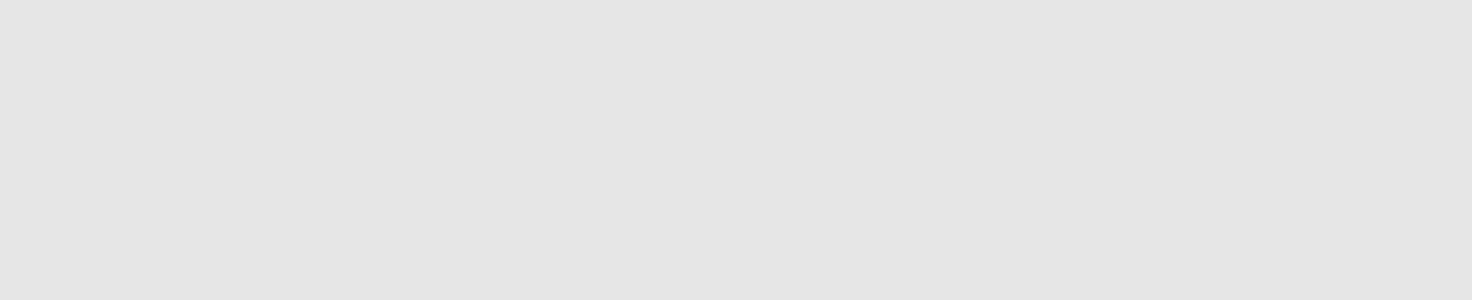
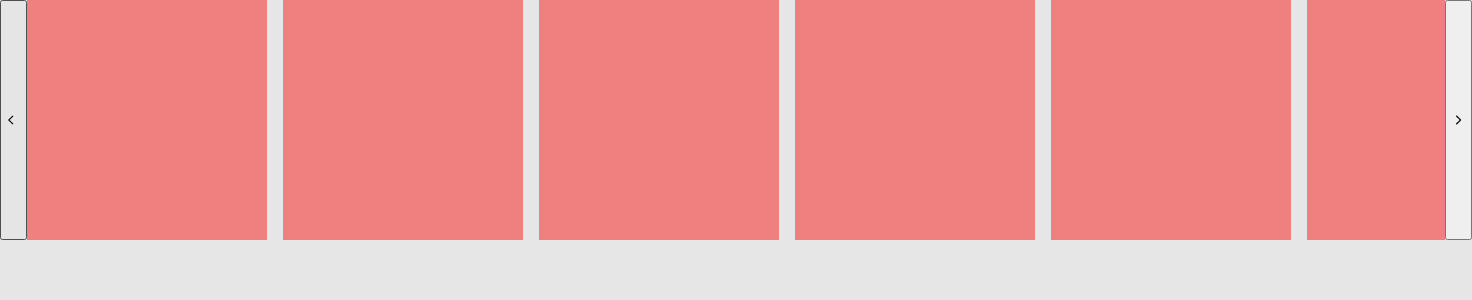
Before and after one commit to w1216linw/shopwise, a React (Vite) app: page /test in a window 1280 px wide. Before the commit this address had no page. Shown: the top 300 px of the page, 1472 px wide, since content can reach past the window. Built offline with nearby package versions, Linux system fonts and the light colour scheme.

Commit message:
feat: add category scroller

```diff
--- a/src/App.tsx
+++ b/src/App.tsx
@@ -1,17 +1,19 @@
-import { BrowserRouter as Router, Routes, Route } from "react-router-dom";
+import { BrowserRouter as Router, Route, Routes } from "react-router-dom";
+import Checkout from "./pages/Checkout";
 import Home from "./pages/Home";
-import Checkout from "./pages/Checkout";
 import Success from "./pages/Success";
+import Test from "./pages/Test";
 
 export default function App() {
   return (
     <Router>
       <Routes>
         <Route path="/" element={<Home />} />
-        <Route path="/checkout" >
-          <Route index element={<Checkout />}/>
-          <Route path="success" element={<Success />}/>
+        <Route path="/checkout">
+          <Route index element={<Checkout />} />
+          <Route path="success" element={<Success />} />
         </Route>
+        <Route path="/test" element={<Test />} />
       </Routes>
     </Router>
   );
--- /dev/null
+++ b/src/pages/Test.tsx
@@ -0,0 +1,41 @@
+import { useRef } from "react";
+import { MdArrowBackIos, MdArrowForwardIos } from "react-icons/md";
+
+const Test = () => {
+  const containerRef = useRef<HTMLDivElement | null>(null);
+  const scrollAmount = 200;
+
+  const scrollRight = () => {
+    if (containerRef.current) {
+      containerRef.current.scrollLeft += 450;
+    }
+  };
+
+  const scrollLeft = () => {
+    if (containerRef.current) {
+      containerRef.current.scrollLeft -= 450;
+    }
+  };
+  return (
+    <article className="scroll-wrapper flex-group">
+      <button onClick={() => scrollLeft()}>
+        <MdArrowBackIos />
+      </button>
+      <div ref={containerRef} className="categories-container snap-inline">
+        <div className="category"></div>
+        <div className="category"></div>
+        <div className="category"></div>
+        <div className="category"></div>
+        <div className="category"></div>
+        <div className="category"></div>
+        <div className="category"></div>
+        <div className="category"></div>
+      </div>
+      <button onClick={() => scrollRight()}>
+        <MdArrowForwardIos />
+      </button>
+    </article>
+  );
+};
+
+export default Test;
--- a/src/styles/components/_itemContainer.scss
+++ b/src/styles/components/_itemContainer.scss
@@ -32,4 +32,5 @@
 
 .item-rate {
   margin-top: auto;
+  color: var(--clr-secondary-light);
 }
--- a/src/styles/styles.scss
+++ b/src/styles/styles.scss
@@ -66,3 +66,38 @@ a {
   text-decoration: none;
   color: inherit;
 }
+
+.scroll-wrapper {
+  width: min-content;
+  margin: 0 auto;
+}
+
+.categories-container {
+  display: grid;
+  gap: 1rem;
+  grid-auto-flow: column;
+  max-width: 90rem;
+
+  overflow-x: scroll;
+  overscroll-behavior-inline: contain;
+
+  &::-webkit-scrollbar {
+    display: none;
+  }
+}
+
+.snap-inline {
+  scroll-snap-type: inline mandatory;
+  scroll-behavior: smooth;
+  scroll-padding-inline: 1rem;
+
+  & > * {
+    scroll-snap-align: start;
+  }
+}
+
+.category {
+  height: 15rem;
+  width: 15rem;
+  background: lightcoral;
+}
```
